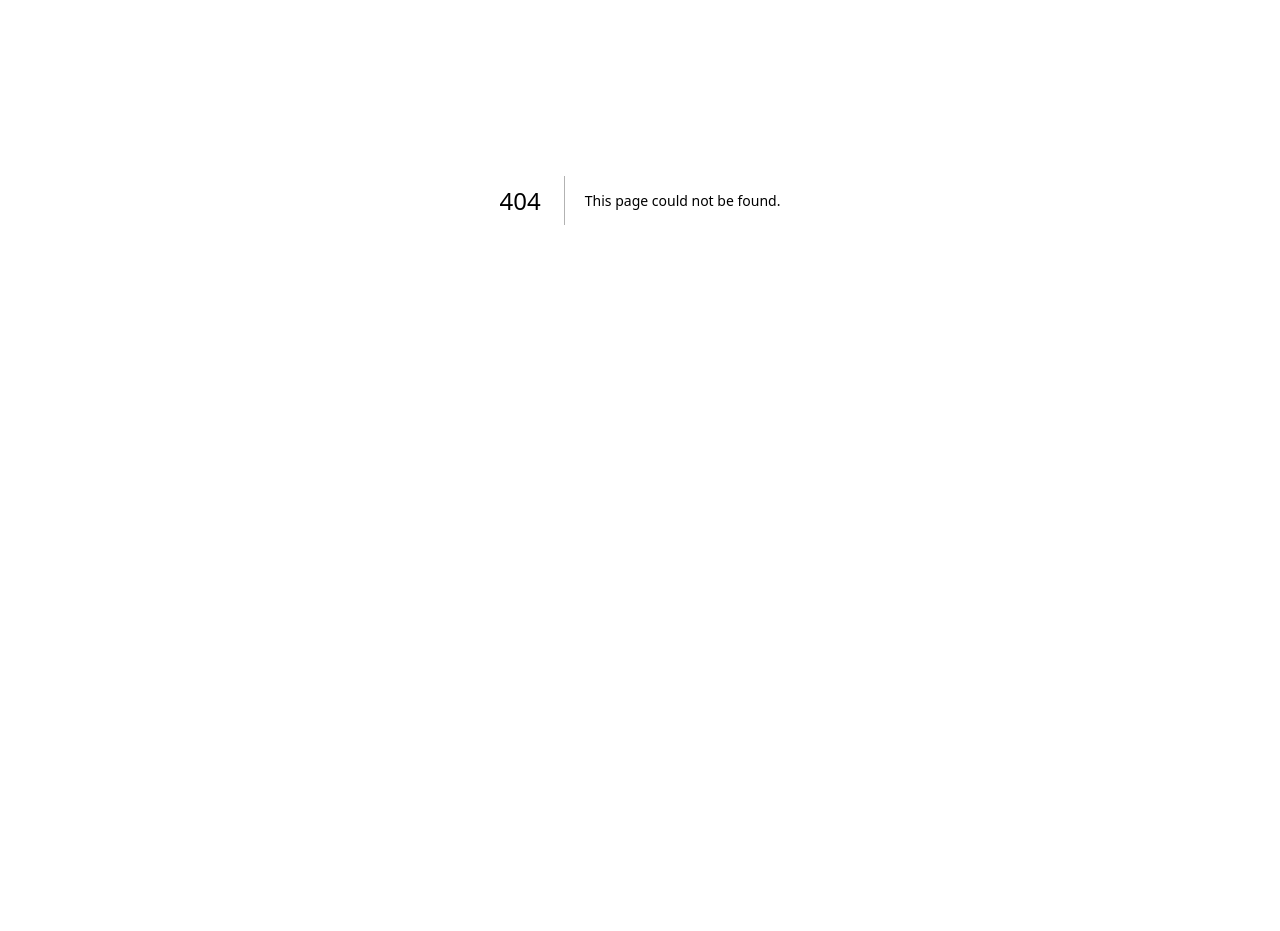
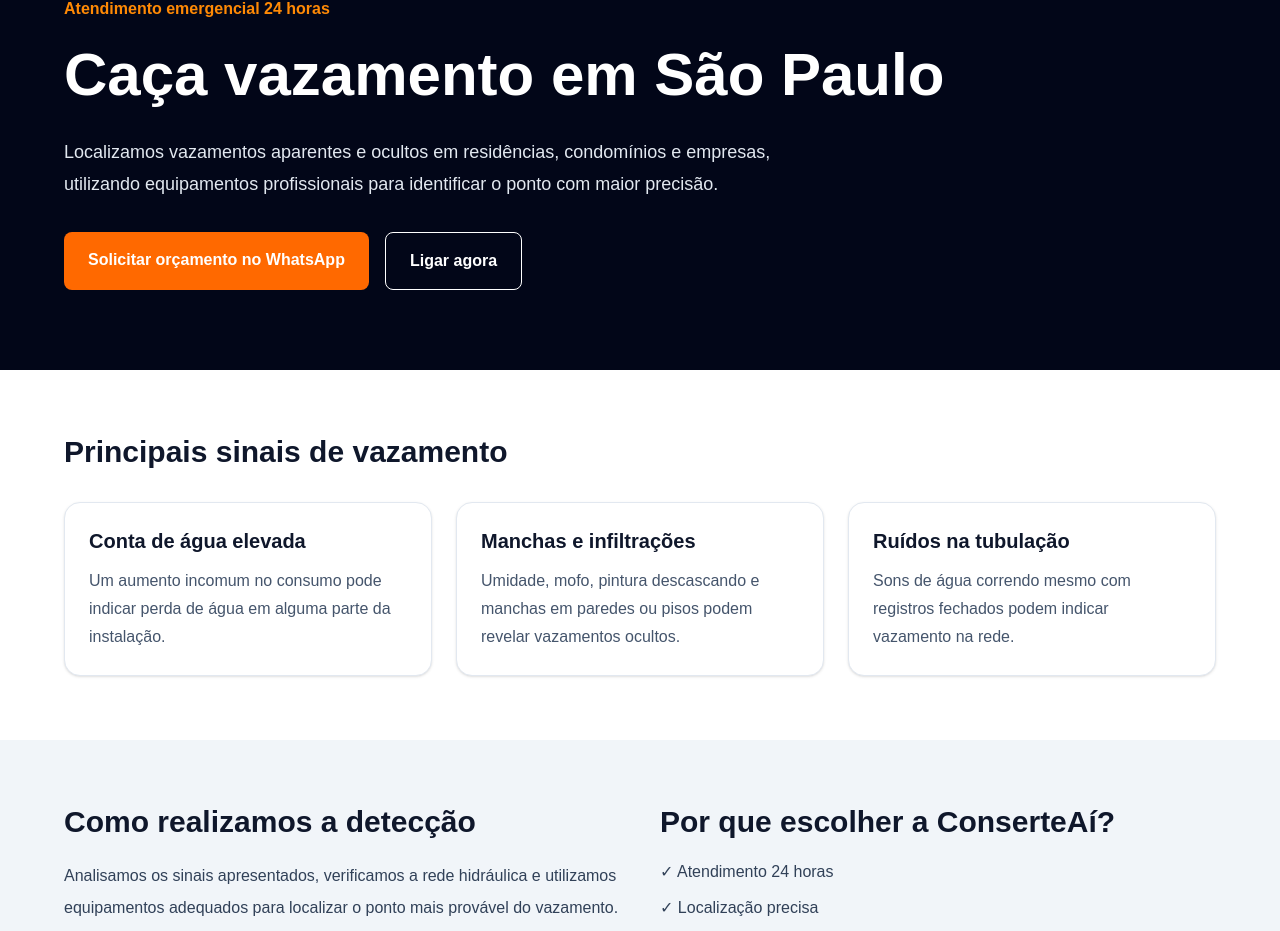
Before and after one commit to oViniciusdeSa/conserteai-site, a Next.js app: page /caca-vazamento in a window 1280 px wide. Before the commit this address had no page. Shown: the part 200-1131 px from the top of the page. Before the commit the page ends 800 px from the top, so only its background shows below. Built offline with nearby package versions, Linux system fonts and the light colour scheme.

Commit message:
Adiciona página de caça vazamento

```diff
--- /dev/null
+++ b/app/caca-vazamento/page.tsx
@@ -0,0 +1,274 @@
+import type { Metadata } from "next";
+import Link from "next/link";
+import Header from "@/components/Header";
+
+export const metadata: Metadata = {
+  title: "Caça Vazamento em São Paulo | Atendimento 24h",
+  description:
+    "Serviço de caça vazamento em São Paulo e Grande SP com atendimento 24 horas, localização precisa, equipe especializada e equipamentos profissionais.",
+
+  alternates: {
+    canonical: "/caca-vazamento",
+  },
+
+  openGraph: {
+    title: "Caça Vazamento em São Paulo | ConserteAí",
+    description:
+      "Localização de vazamentos com atendimento 24 horas em São Paulo e Grande SP.",
+    url: "/caca-vazamento",
+    type: "website",
+  },
+};
+
+const whatsappUrl =
+  "https://wa.me/5511925331686?text=Ol%C3%A1!%20Encontrei%20a%20p%C3%A1gina%20de%20ca%C3%A7a%20vazamento%20da%20ConserteA%C3%AD%20e%20gostaria%20de%20solicitar%20um%20or%C3%A7amento.";
+
+const faqItems = [
+  {
+    question: "Como funciona o serviço de caça vazamento?",
+    answer:
+      "A equipe realiza uma análise técnica para identificar sinais de vazamento e utiliza equipamentos adequados para localizar o ponto com maior precisão, evitando quebras desnecessárias.",
+  },
+  {
+    question: "Quais são os sinais de um vazamento oculto?",
+    answer:
+      "Conta de água elevada, manchas de umidade, mofo, infiltrações, ruídos na tubulação e redução da pressão podem indicar um vazamento oculto.",
+  },
+  {
+    question: "É necessário quebrar parede ou piso?",
+    answer:
+      "Nem sempre. O objetivo do serviço é localizar o ponto do vazamento antes de qualquer intervenção, reduzindo ao máximo a necessidade de quebras.",
+  },
+  {
+    question: "A ConserteAí atende emergências 24 horas?",
+    answer:
+      "Sim. O atendimento é realizado 24 horas por dia, inclusive aos finais de semana e feriados.",
+  },
+];
+
+const faqSchema = {
+  "@context": "https://schema.org",
+  "@type": "FAQPage",
+  mainEntity: faqItems.map((item) => ({
+    "@type": "Question",
+    name: item.question,
+    acceptedAnswer: {
+      "@type": "Answer",
+      text: item.answer,
+    },
+  })),
+};
+
+const serviceSchema = {
+  "@context": "https://schema.org",
+  "@type": "Service",
+  name: "Caça Vazamento",
+  description:
+    "Serviço de localização de vazamentos em São Paulo e Grande São Paulo, com atendimento 24 horas.",
+  provider: {
+    "@type": "Plumber",
+    name: "ConserteAí",
+    telephone: "+5511925331686",
+    url: "https://www.xn--consertea-o5a.com.br",
+  },
+  areaServed: {
+    "@type": "AdministrativeArea",
+    name: "Região Metropolitana de São Paulo",
+  },
+  serviceType: "Caça vazamento",
+  availableChannel: {
+    "@type": "ServiceChannel",
+    serviceUrl: "https://www.xn--consertea-o5a.com.br/caca-vazamento",
+    servicePhone: {
+      "@type": "ContactPoint",
+      telephone: "+5511925331686",
+      contactType: "customer service",
+      availableLanguage: "Portuguese",
+    },
+  },
+};
+
+export default function CacaVazamentoPage() {
+  return (
+    <>
+      <Header />
+
+      <main className="min-h-screen bg-white">
+        <script
+          type="application/ld+json"
+          dangerouslySetInnerHTML={{
+            __html: JSON.stringify(faqSchema).replace(/</g, "\\u003c"),
+          }}
+        />
+
+        <script
+          type="application/ld+json"
+          dangerouslySetInnerHTML={{
+            __html: JSON.stringify(serviceSchema).replace(/</g, "\\u003c"),
+          }}
+        />
+
+        <section className="bg-slate-950 px-6 py-20 text-white">
+          <div className="mx-auto max-w-6xl">
+            <p className="mb-4 font-semibold text-orange-400">
+              Atendimento emergencial 24 horas
+            </p>
+
+            <h1 className="max-w-5xl text-4xl font-bold leading-tight md:text-6xl">
+              Caça vazamento em São Paulo
+            </h1>
+
+            <p className="mt-6 max-w-3xl text-lg leading-8 text-slate-200">
+              Localizamos vazamentos aparentes e ocultos em residências,
+              condomínios e empresas, utilizando equipamentos profissionais para
+              identificar o ponto com maior precisão.
+            </p>
+
+            <div className="mt-8 flex flex-wrap gap-4">
+              <a
+                href={whatsappUrl}
+                target="_blank"
+                rel="noopener noreferrer"
+                className="rounded-lg bg-orange-500 px-6 py-4 font-bold text-white transition hover:bg-orange-600"
+              >
+                Solicitar orçamento no WhatsApp
+              </a>
+
+              <a
+                href="tel:+5511925331686"
+                className="rounded-lg border border-white px-6 py-4 font-bold text-white transition hover:bg-white hover:text-slate-950"
+              >
+                Ligar agora
+              </a>
+            </div>
+          </div>
+        </section>
+
+        <section className="bg-white px-6 py-16">
+          <div className="mx-auto max-w-6xl">
+            <h2 className="text-3xl font-bold text-slate-900">
+              Principais sinais de vazamento
+            </h2>
+
+            <div className="mt-8 grid gap-6 md:grid-cols-3">
+              {[
+                {
+                  title: "Conta de água elevada",
+                  description:
+                    "Um aumento incomum no consumo pode indicar perda de água em alguma parte da instalação.",
+                },
+                {
+                  title: "Manchas e infiltrações",
+                  description:
+                    "Umidade, mofo, pintura descascando e manchas em paredes ou pisos podem revelar vazamentos ocultos.",
+                },
+                {
+                  title: "Ruídos na tubulação",
+                  description:
+                    "Sons de água correndo mesmo com registros fechados podem indicar vazamento na rede.",
+                },
+              ].map((item) => (
+                <article
+                  key={item.title}
+                  className="rounded-2xl border border-slate-200 bg-white p-6 shadow-sm"
+                >
+                  <h3 className="text-xl font-bold text-slate-900">
+                    {item.title}
+                  </h3>
+
+                  <p className="mt-3 leading-7 text-slate-600">
+                    {item.description}
+                  </p>
+                </article>
+              ))}
+            </div>
+          </div>
+        </section>
+
+        <section className="bg-slate-100 px-6 py-16">
+          <div className="mx-auto grid max-w-6xl gap-10 md:grid-cols-2">
+            <div>
+              <h2 className="text-3xl font-bold text-slate-900">
+                Como realizamos a detecção
+              </h2>
+
+              <p className="mt-5 leading-8 text-slate-700">
+                Analisamos os sinais apresentados, verificamos a rede hidráulica
+                e utilizamos equipamentos adequados para localizar o ponto mais
+                provável do vazamento. O objetivo é reduzir quebras e orientar a
+                correção de forma mais precisa.
+              </p>
+            </div>
+
+            <div>
+              <h2 className="text-3xl font-bold text-slate-900">
+                Por que escolher a ConserteAí?
+              </h2>
+
+              <ul className="mt-5 space-y-3 text-slate-700">
+                <li>✓ Atendimento 24 horas</li>
+                <li>✓ Localização precisa</li>
+                <li>✓ Equipamentos profissionais</li>
+                <li>✓ Técnicos especializados</li>
+                <li>✓ Orçamento antes da execução</li>
+                <li>✓ Atendimento em São Paulo e municípios da RMSP</li>
+              </ul>
+            </div>
+          </div>
+        </section>
+
+        <section className="bg-white px-6 py-16">
+          <div className="mx-auto max-w-4xl">
+            <h2 className="text-3xl font-bold text-slate-900">
+              Perguntas frequentes
+            </h2>
+
+            <div className="mt-8 space-y-5">
+              {faqItems.map((item) => (
+                <article
+                  key={item.question}
+                  className="rounded-xl border border-slate-200 bg-white p-6"
+                >
+                  <h3 className="text-lg font-bold text-slate-900">
+                    {item.question}
+                  </h3>
+
+                  <p className="mt-3 leading-7 text-slate-600">
+                    {item.answer}
+                  </p>
+                </article>
+              ))}
+            </div>
+          </div>
+        </section>
+
+        <section className="bg-orange-500 px-6 py-16 text-white">
+          <div className="mx-auto max-w-4xl text-center">
+            <h2 className="text-3xl font-bold">
+              Suspeita de vazamento? Fale com a ConserteAí
+            </h2>
+
+            <p className="mt-4 text-lg">
+              Solicite atendimento e receba uma orientação rápida pelo WhatsApp.
+            </p>
+
+            <a
+              href={whatsappUrl}
+              target="_blank"
+              rel="noopener noreferrer"
+              className="mt-8 inline-block rounded-lg bg-white px-7 py-4 font-bold text-orange-600 transition hover:bg-orange-50"
+            >
+              Chamar no WhatsApp
+            </a>
+
+            <div className="mt-8">
+              <Link href="/" className="font-semibold underline">
+                Voltar para a página inicial
+              </Link>
+            </div>
+          </div>
+        </section>
+      </main>
+    </>
+  );
+}
--- a/app/sitemap.ts
+++ b/app/sitemap.ts
@@ -1,4 +1,4 @@
-import type { MetadataRoute } from "next";
+import { MetadataRoute } from "next";
 
 const baseUrl = "https://www.xn--consertea-o5a.com.br";
 
@@ -10,35 +10,47 @@ export default function sitemap(): MetadataRoute.Sitemap {
       changeFrequency: "weekly",
       priority: 1,
     },
+
     {
       url: `${baseUrl}/desentupimento-pia`,
       lastModified: new Date(),
       changeFrequency: "monthly",
       priority: 0.9,
     },
+
     {
       url: `${baseUrl}/desentupimento-vaso`,
       lastModified: new Date(),
       changeFrequency: "monthly",
       priority: 0.9,
     },
+
     {
       url: `${baseUrl}/desentupimento-esgoto`,
       lastModified: new Date(),
       changeFrequency: "monthly",
       priority: 0.9,
     },
+
     {
       url: `${baseUrl}/desentupimento-ralo`,
       lastModified: new Date(),
       changeFrequency: "monthly",
       priority: 0.9,
     },
+
     {
       url: `${baseUrl}/desentupimento-caixa-gordura`,
       lastModified: new Date(),
       changeFrequency: "monthly",
       priority: 0.9,
     },
+
+    {
+      url: `${baseUrl}/caca-vazamento`,
+      lastModified: new Date(),
+      changeFrequency: "monthly",
+      priority: 0.9,
+    },
   ];
 }
```
